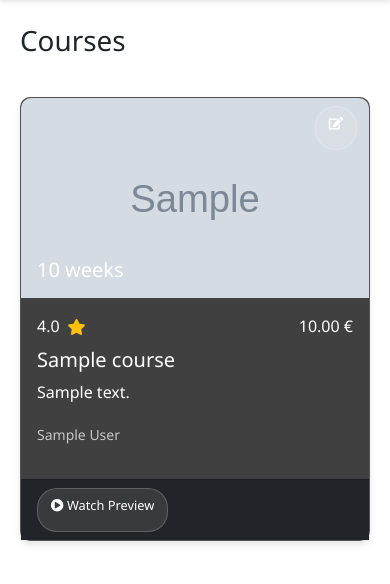
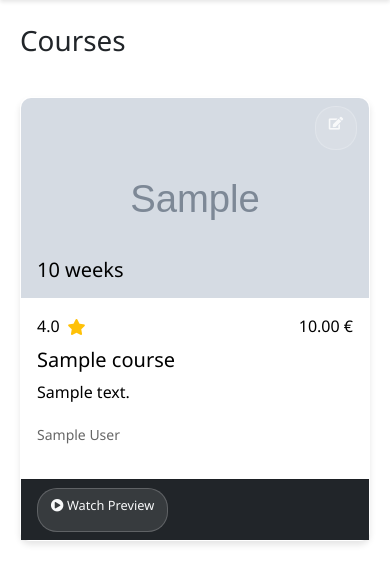
Before and after one commit to WARMLIGHTUA/meditation_project, a Django app: page /en/courses/ in a window 390 px wide. Shown: the part 60-644 px from the top of the page. Run offline with Django 5.2, Linux system fonts and the light colour scheme; a user stored in the database is signed in; tables that the repository leaves empty hold one stand-in row (values such as "Sample post"); grey boxes marked "Sample" are stand-in pictures.

Commit message:
виправлено стилі для мобільної версії: покращено підтримку тем день/ніч та відображення фону

```diff
--- a/static/meditation/css/styles.css
+++ b/static/meditation/css/styles.css
@@ -28,8 +28,9 @@
     --app-height: 100%;
     --transition-speed: 0.3s;
     --transition-timing: ease-in-out;
-    --mobile-card-bg: rgba(0, 0, 0, 0.75);
-    --mobile-text-color: #ffffff;
+    --mobile-bg-opacity: 1;
+    --mobile-card-bg-light: rgba(255, 255, 255, 0.98);
+    --mobile-card-bg-dark: rgba(0, 0, 0, 0.98);
 }
 
 html, body {
@@ -319,7 +320,7 @@ body {
         width: 100%;
         height: 100%;
         z-index: -1;
-        opacity: 1;
+        opacity: var(--mobile-bg-opacity);
         background-size: cover;
         background-position: center;
         background-repeat: no-repeat;
@@ -331,33 +332,51 @@ body {
         min-height: 100vh;
         backdrop-filter: none !important;
         -webkit-backdrop-filter: none !important;
+        padding-bottom: env(safe-area-inset-bottom);
+        padding-top: env(safe-area-inset-top);
+    }
+
+    [data-theme="light"] .card,
+    [data-theme="light"] .meditation-card {
+        background-color: var(--mobile-card-bg-light) !important;
+        color: #000000 !important;
+    }
+
+    [data-theme="dark"] .card,
+    [data-theme="dark"] .meditation-card {
+        background-color: var(--mobile-card-bg-dark) !important;
+        color: #ffffff !important;
+    }
+
+    [data-theme="light"] .card-title,
+    [data-theme="light"] .card-text {
+        color: #000000 !important;
+    }
+
+    [data-theme="dark"] .card-title,
+    [data-theme="dark"] .card-text {
+        color: #ffffff !important;
+    }
+
+    [data-theme="light"] .text-muted {
+        color: rgba(0, 0, 0, 0.6) !important;
+    }
+
+    [data-theme="dark"] .text-muted {
+        color: rgba(255, 255, 255, 0.6) !important;
     }
 
     .card,
-    .meditation-card,
-    [data-theme="dark"] .card,
-    [data-theme="light"] .card {
-        background-color: var(--mobile-card-bg) !important;
+    .meditation-card {
+        border: 1px solid rgba(255, 255, 255, 0.1);
         backdrop-filter: none !important;
         -webkit-backdrop-filter: none !important;
-        border: 1px solid rgba(255, 255, 255, 0.1);
-        color: var(--mobile-text-color) !important;
-    }
-
-    .card-title,
-    .card-text,
-    .text-muted {
-        color: var(--mobile-text-color) !important;
-    }
-
-    .text-muted {
-        opacity: 0.7;
+        margin-bottom: 1rem;
     }
 
     .btn-outline-light {
         background-color: rgba(255, 255, 255, 0.1);
         border-color: rgba(255, 255, 255, 0.2);
-        color: var(--mobile-text-color) !important;
     }
 
     .btn-outline-light:hover {
```
